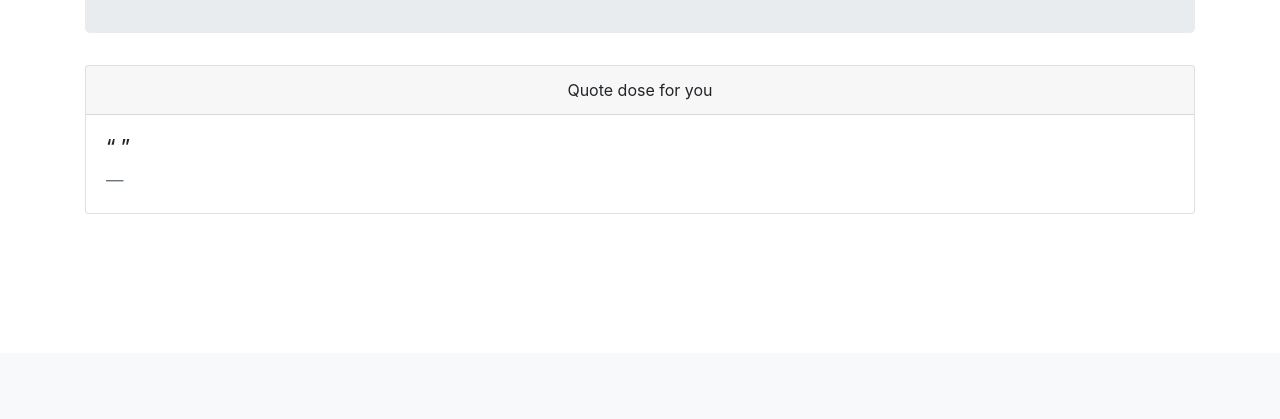
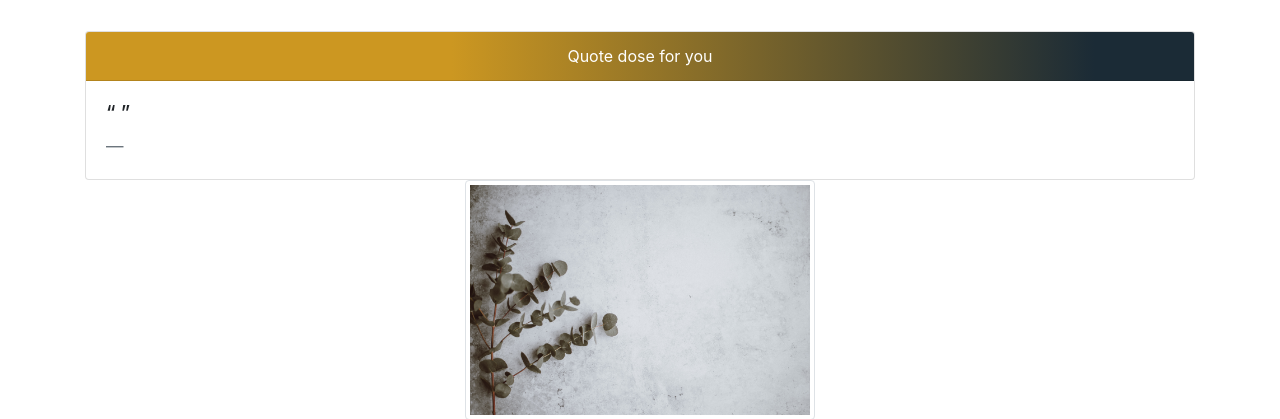
Before and after one commit to John-Kimani/blog-webapp, a Flask app: template app/templates/index.html in a window 1280 px wide. Shown: the part 447-866 px from the top of the page. Before the commit the page ends 661 px from the top, so only its background shows below. Run offline with Flask 2, Linux system fonts and the light colour scheme; the template is opened without the code that fills it, so the values that code supplies are empty; some libraries are stand-ins or nearby versions.

Commit message:
Styles home page

```diff
--- /dev/null
+++ b/app/static/css/main.css
@@ -0,0 +1,36 @@
+.navbar{
+    background: rgb(204,151,33);
+    background: linear-gradient(90deg, rgba(204,151,33,1) 33%, rgba(27,43,54,1) 91%);
+    color: white;
+}
+
+.navbar-brand{
+    color: #1b2b36;
+}
+.nav-item>a{
+    color: #1b2b36;
+}
+
+.jumbotron{
+    background-image: url(../images/yello.jpg);
+    background-position: center;
+    background-repeat: no-repeat;
+    background-size: cover;
+
+    color: white;
+}
+
+.card-header{
+    background: rgb(204,151,33);
+    background: linear-gradient(90deg, rgba(204,151,33,1) 33%, rgba(27,43,54,1) 91%);
+    color: white;
+}
+p{
+    color: #1b2b36;
+}
+.thoughts{
+    height: 250px;
+}
+.white{
+    height: 240px;
+}
--- a/app/templates/base.html
+++ b/app/templates/base.html
@@ -1,6 +1,8 @@
+
 {% block styles %}
     <!-- bootstrap cdn -->
     <link rel="stylesheet" href="https://cdn.jsdelivr.net/npm/bootstrap@4.6.1/dist/css/bootstrap.min.css" integrity="sha384-zCbKRCUGaJDkqS1kPbPd7TveP5iyJE0EjAuZQTgFLD2ylzuqKfdKlfG/eSrtxUkn" crossorigin="anonymous">
+    <link rel="stylesheet" type="text/css" href="{{ url_for('static', filename='css/main.css') }}">
 {% endblock%}
 
 <!-- {% block title %}
--- a/app/templates/index.html
+++ b/app/templates/index.html
@@ -2,14 +2,13 @@
 
 
 {% block app_content %}
-    <div class="jumbotron text-center">
+    <div class="jumbotron text-center mt-1">
         <h1 class="display-4">Hello, There!</h1>
         <h4>Thank you for visiting Blog App</h4>
         <p class="lead">Subscribe to our mail list to receive our blog alerts.</p>
         <hr class="my-4">
         <h6>Our services help you to view, comment and better yet create your own blog post</h6>
         <p>In the meantime explore, create and enjoy our experience</p>
-        <a class="btn btn-primary btn-md" href="#" role="button">Learn more</a>
     </div>
     <div class="random-quote">
         <div class="card">
@@ -28,4 +27,37 @@
             </div>
           </div>
     </div>
+    <div class="row">
+      <div class="col-md-4">
+        <!-- empty -->
+      </div>
+      <div class="col-md-4">
+          <img src="../static/images/white.jpg" alt="thoughts" class="image-fluid white img-thumbnail">
+      </div>
+      <div class="col-md-4">
+        <!-- blogpost -->
+      </div>
+    </div>
+    <div class="row">
+      <div class="col-md-4">
+        <img src="../static/images/thought.jpg" alt="thoughts" class="image-fluid thoughts img-thumbnail">
+      </div>
+      <div class="col-md-4">
+        <!-- empty -->
+      </div>
+      <div class="col-md-4">
+        <img src="../static/images/blog.jpg" alt="thoughts" class="image-fluid thoughts img-thumbnail">
+      </div>
+    </div>
+    <div class="row">
+      <div class="col-md-4">
+        <!-- empty -->
+      </div>
+      <div class="col-md-4">
+          <img src="../static/images/books.jpg" alt="thoughts" class="image-fluid white img-thumbnail">
+      </div>
+      <div class="col-md-4">
+        <!-- blogpost -->
+      </div>
+    </div>
 {% endblock %}
--- a/app/templates/navbar.html
+++ b/app/templates/navbar.html
@@ -1,5 +1,5 @@
 
-<nav class="navbar navbar-expand-lg navbar-light bg-light">
+<nav class="navbar navbar-expand-lg">
     <div class="container-fluid">
       <a class="navbar-brand" href="/index">Blog App</a>
       <button class="navbar-toggler" type="button" data-bs-toggle="collapse" data-bs-target="#navbarSupportedContent" aria-controls="navbarSupportedContent" aria-expanded="false" aria-label="Toggle navigation">
```
Also changed, not shown: app/static/css/auth.css (added), app/static/images/blog.jpg (added), app/static/images/books.jpg (added), app/static/images/white.jpg (added), 2 other files.
